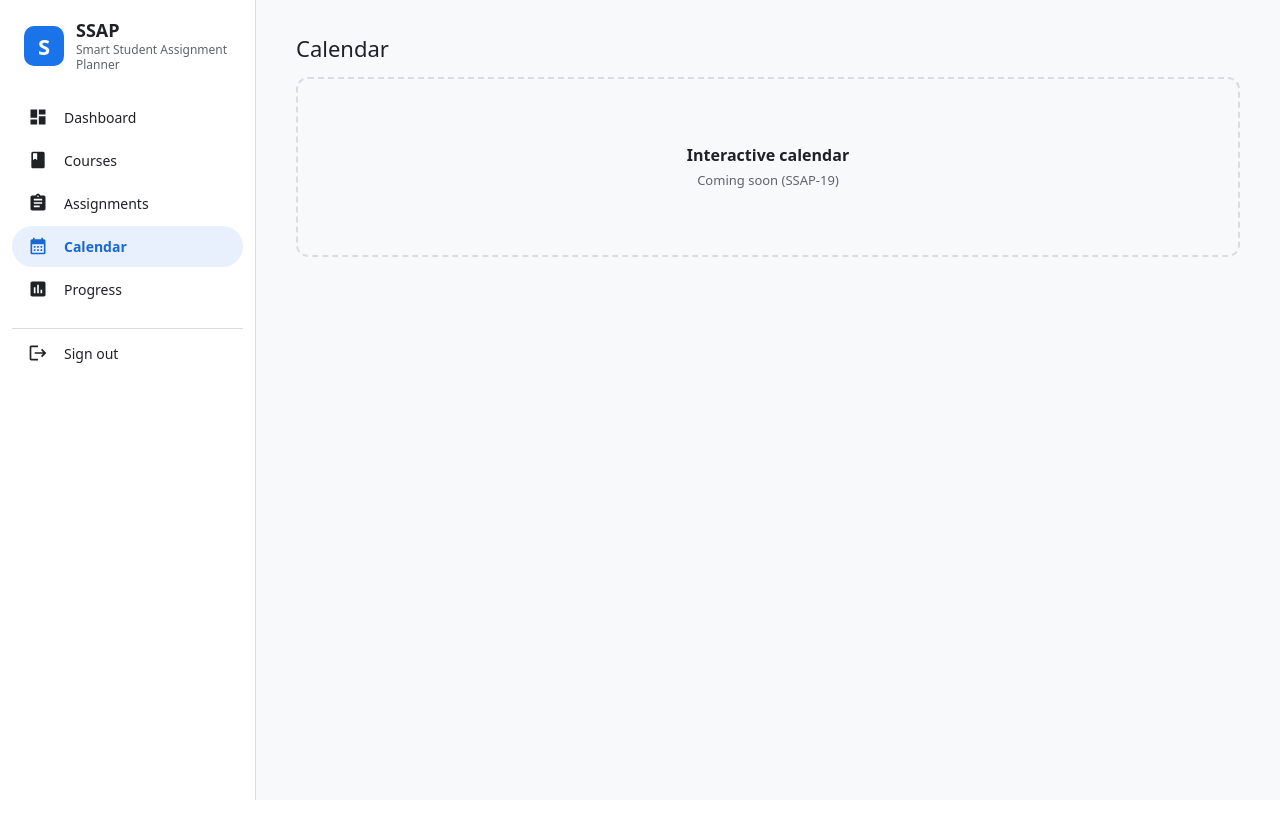
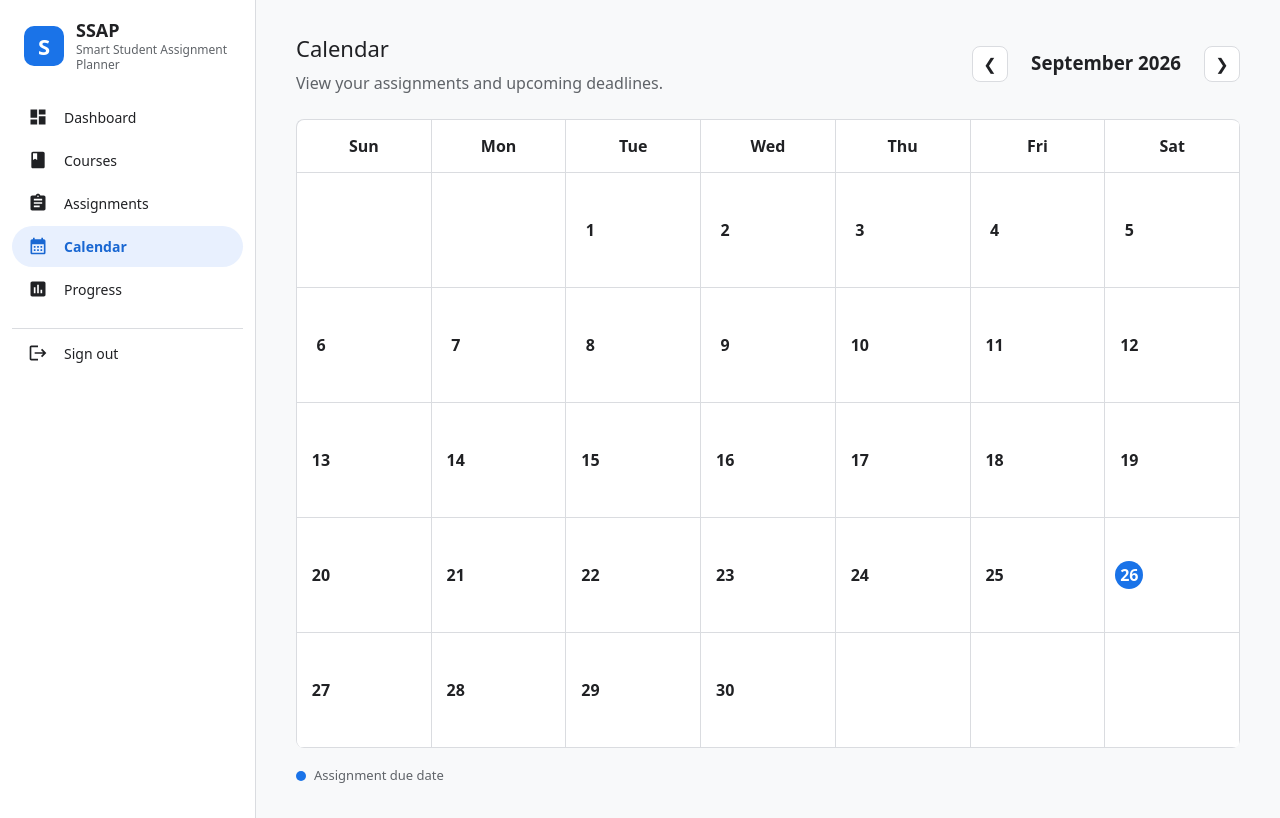
Before and after one commit to BhavyaSura/Smart-Student-Assignment-Planner, a Flask app: page /calendar in a window 1280 px wide. Run offline with Flask 3, Linux system fonts and the light colour scheme; the visitor is signed in with stand-in values (Sample User, id 1); tables that the repository leaves empty hold one stand-in row (values such as "Sample post").

Commit message:
Implement SSAP-19 interactive calendar

```diff
--- a/features/calendar/routes.py
+++ b/features/calendar/routes.py
@@ -1,12 +1,74 @@
 """
-features/calendar/routes.py -- Calendar: the home page of the Calendar feature (empty for now).
+features/calendar/routes.py -- Interactive monthly calendar.
 """
-# SSAP-19: replace this empty page with the interactive calendar.
-from flask import render_template
+
+import calendar as month_calendar
+from datetime import date, datetime
+
+from flask import render_template, request, session
+
+from models import Assignment
 from . import calendar_bp
 
 
 @calendar_bp.route('/calendar')
 def calendar():
-    # Empty for now. This page is the home of the Calendar feature.
-    return render_template('calendar/home.html')
+    today = date.today()
+    month_value = request.args.get('month', today.strftime('%Y-%m'))
+
+    try:
+        selected_month = datetime.strptime(month_value, '%Y-%m').date()
+    except ValueError:
+        selected_month = today.replace(day=1)
+
+    year = selected_month.year
+    month = selected_month.month
+
+    first_day = date(year, month, 1)
+    last_day = date(
+        year,
+        month,
+        month_calendar.monthrange(year, month)[1]
+    )
+
+    assignments = Assignment.query.filter_by(
+        user_id=session['user_id']
+    ).filter(
+        Assignment.due_date >= first_day.isoformat(),
+        Assignment.due_date <= last_day.isoformat(),
+        Assignment.status != 'Completed'
+    ).order_by(Assignment.due_date.asc()).all()
+
+    assignments_by_day = {}
+
+    for assignment in assignments:
+        try:
+            due_date = date.fromisoformat(assignment.due_date)
+            assignments_by_day.setdefault(due_date.day, []).append(assignment)
+        except (ValueError, TypeError):
+            continue
+
+    calendar_days = month_calendar.Calendar(
+        firstweekday=6
+    ).monthdayscalendar(year, month)
+
+    previous_month = (
+        selected_month.replace(day=1) - date.resolution
+    ).strftime('%Y-%m')
+
+    if month == 12:
+        next_month = date(year + 1, 1, 1).strftime('%Y-%m')
+    else:
+        next_month = date(year, month + 1, 1).strftime('%Y-%m')
+
+    return render_template(
+        'calendar/home.html',
+        year=year,
+        month=month,
+        month_name=selected_month.strftime('%B'),
+        calendar_days=calendar_days,
+        assignments_by_day=assignments_by_day,
+        previous_month=previous_month,
+        next_month=next_month,
+        today=today
+    )
--- /dev/null
+++ b/static/css/calendar.css
@@ -0,0 +1,231 @@
+.calendar-page {
+    width: 100%;
+}
+
+.calendar-header {
+    display: flex;
+    justify-content: space-between;
+    align-items: center;
+    flex-wrap: wrap;
+    gap: 20px;
+    margin-bottom: 24px;
+}
+
+.calendar-header h2 {
+    margin-bottom: 6px;
+}
+
+.calendar-header p {
+    color: var(--text-muted);
+    margin: 0;
+}
+
+.calendar-navigation {
+    display: flex;
+    align-items: center;
+    gap: 18px;
+}
+
+.calendar-navigation h3 {
+    min-width: 160px;
+    text-align: center;
+    margin: 0;
+}
+
+.calendar-nav-button {
+    display: inline-flex;
+    align-items: center;
+    justify-content: center;
+    width: 36px;
+    height: 36px;
+    border: 1px solid var(--border);
+    border-radius: 8px;
+    color: var(--text);
+    text-decoration: none;
+    background: var(--surface);
+}
+
+.calendar-nav-button:hover {
+    background: var(--accent);
+    color: white;
+}
+
+.calendar-grid {
+    display: grid;
+    grid-template-columns: repeat(7, minmax(0, 1fr));
+    border-top: 1px solid var(--border);
+    border-left: 1px solid var(--border);
+    border-radius: 8px;
+    overflow: hidden;
+    background: var(--surface);
+}
+
+.calendar-weekday {
+    padding: 14px 6px;
+    text-align: center;
+    font-weight: 600;
+    background: var(--surface-alt);
+    border-right: 1px solid var(--border);
+    border-bottom: 1px solid var(--border);
+}
+
+.calendar-day {
+    min-height: 115px;
+    padding: 10px;
+    border-right: 1px solid var(--border);
+    border-bottom: 1px solid var(--border);
+    background: var(--surface);
+}
+
+.empty-day {
+    background: var(--surface-alt);
+    opacity: 1;
+}
+
+.calendar-date {
+    display: inline-flex;
+    align-items: center;
+    justify-content: center;
+    width: 28px;
+    height: 28px;
+    font-weight: 600;
+}
+
+.calendar-day.today .calendar-date {
+    background: var(--accent);
+    color: white;
+    border-radius: 50%;
+}
+
+.calendar-assignments {
+    margin-top: 8px;
+    display: flex;
+    flex-direction: column;
+    gap: 5px;
+}
+
+.calendar-assignment {
+    padding: 5px 7px;
+    border-radius: 5px;
+    background: var(--accent);
+    color: white;
+    font-size: 12px;
+    overflow-wrap: anywhere;
+}
+
+.calendar-legend {
+    display: flex;
+    align-items: center;
+    gap: 8px;
+    margin-top: 18px;
+    color: var(--text-muted);
+    font-size: 13px;
+}
+
+.calendar-dot {
+    width: 10px;
+    height: 10px;
+    border-radius: 50%;
+    background: var(--accent);
+}
+
+@media (max-width: 700px) {
+    .calendar-day {
+        min-height: 80px;
+        padding: 5px;
+    }
+
+    .calendar-weekday {
+        font-size: 12px;
+        padding: 10px 2px;
+    }
+
+    .calendar-assignment {
+        font-size: 10px;
+        padding: 4px;
+    }
+
+    .calendar-header {
+        align-items: flex-start;
+    }
+
+    .calendar-navigation {
+        width: 100%;
+        justify-content: center;
+    }
+}
+/* Calendar date selection pop-up */
+.calendar-date-button {
+    appearance: none;
+    -webkit-appearance: none;
+    display: block;
+    width: 100%;
+    min-height: 115px;
+    box-sizing: border-box;
+    font-family: inherit;
+    font-size: inherit;
+    text-align: left;
+    cursor: pointer;
+    color: inherit;
+    background: var(--surface);
+    border-radius: 0;
+}
+
+.calendar-date-button:hover {
+    background: var(--surface-alt);
+}
+
+.calendar-modal {
+    display: none;
+    position: fixed;
+    inset: 0;
+    z-index: 1000;
+    background: rgba(0, 0, 0, 0.45);
+    align-items: center;
+    justify-content: center;
+    padding: 20px;
+}
+
+.calendar-modal.show {
+    display: flex;
+}
+
+.calendar-modal-content {
+    position: relative;
+    width: 100%;
+    max-width: 400px;
+    padding: 28px;
+    border-radius: 12px;
+    background: var(--surface);
+    box-shadow: 0 10px 35px rgba(0, 0, 0, 0.2);
+}
+
+.calendar-modal-content h3 {
+    margin: 0 30px 18px 0;
+}
+
+.calendar-modal-content ul {
+    padding-left: 22px;
+    margin-bottom: 0;
+}
+
+.calendar-modal-content li {
+    margin-bottom: 10px;
+}
+
+.calendar-modal-close {
+    position: absolute;
+    top: 12px;
+    right: 16px;
+    border: none;
+    background: transparent;
+    color: var(--text);
+    font-size: 28px;
+    cursor: pointer;
+}
+.calendar-date-button {
+    border-top: 0;
+    border-left: 0;
+    border-right: 1px solid var(--border);
+    border-bottom: 1px solid var(--border);
+}
--- /dev/null
+++ b/static/js/calendar.js
@@ -0,0 +1,70 @@
+document.addEventListener("DOMContentLoaded", function () {
+    const modal = document.getElementById("calendarModal");
+    const modalDate = document.getElementById("modalDate");
+    const modalAssignments = document.getElementById("modalAssignments");
+    const closeButton = document.getElementById("closeCalendarModal");
+
+    const dateButtons = document.querySelectorAll(".calendar-date-button");
+
+    function closeModal() {
+        modal.classList.remove("show");
+        modal.setAttribute("aria-hidden", "true");
+    }
+
+    dateButtons.forEach(function (button) {
+        button.addEventListener("click", function () {
+            const day = button.dataset.day;
+            const month = Number(button.dataset.month);
+            const year = Number(button.dataset.year);
+
+            const assignments = JSON.parse(button.dataset.assignments);
+
+            const selectedDate = new Date(year, month - 1, day);
+
+            modalDate.textContent = selectedDate.toLocaleDateString(
+                "en-US",
+                {
+                    weekday: "long",
+                    month: "long",
+                    day: "numeric",
+                    year: "numeric"
+                }
+            );
+
+            modalAssignments.innerHTML = "";
+
+            if (assignments.length === 0) {
+                const message = document.createElement("p");
+                message.textContent = "No assignments due on this date.";
+                modalAssignments.appendChild(message);
+            } else {
+                const list = document.createElement("ul");
+
+                assignments.forEach(function (assignment) {
+                    const item = document.createElement("li");
+                    item.textContent = assignment;
+                    list.appendChild(item);
+                });
+
+                modalAssignments.appendChild(list);
+            }
+
+            modal.classList.add("show");
+            modal.setAttribute("aria-hidden", "false");
+        });
+    });
+
+    closeButton.addEventListener("click", closeModal);
+
+    modal.addEventListener("click", function (event) {
+        if (event.target === modal) {
+            closeModal();
+        }
+    });
+
+    document.addEventListener("keydown", function (event) {
+        if (event.key === "Escape") {
+            closeModal();
+        }
+    });
+});
--- a/templates/calendar/home.html
+++ b/templates/calendar/home.html
@@ -1,11 +1,77 @@
-{# SSAP-19: replace the dashed box with the interactive calendar. #}
 {% extends "base.html" %}
 
+{% block extra_css %}
+<link rel="stylesheet" href="{{ url_for('static', filename='css/calendar.css') }}">
+{% endblock %}
+
 {% block content %}
-<h2>Calendar</h2>
+<section class="calendar-page">
+    <div class="calendar-header">
+        <div>
+            <h2>Calendar</h2>
+            <p>View your assignments and upcoming deadlines.</p>
+        </div>
 
-<div class="placeholder placeholder-tall">
-    <span class="placeholder-title">Interactive calendar</span>
-    <span class="placeholder-note">Coming soon (SSAP-19)</span>
+        <div class="calendar-navigation">
+            <a href="{{ url_for('calendar.calendar', month=previous_month) }}"
+               class="calendar-nav-button" aria-label="Previous month">&#10094;</a>
+
+            <h3>{{ month_name }} {{ year }}</h3>
+
+            <a href="{{ url_for('calendar.calendar', month=next_month) }}"
+               class="calendar-nav-button" aria-label="Next month">&#10095;</a>
+        </div>
+    </div>
+
+    <div class="calendar-grid">
+        {% for day_name in ['Sun', 'Mon', 'Tue', 'Wed', 'Thu', 'Fri', 'Sat'] %}
+            <div class="calendar-weekday">{{ day_name }}</div>
+        {% endfor %}
+
+        {% for week in calendar_days %}
+            {% for day in week %}
+                {% if day == 0 %}
+                    <div class="calendar-day empty-day"></div>
+                {% else %}
+                    <button type="button"
+                            class="calendar-day calendar-date-button {% if today.year == year and today.month == month and today.day == day %}today{% endif %}"
+                            data-day="{{ day }}"
+                            data-month="{{ month }}"
+                            data-year="{{ year }}"
+                            data-assignments='{{ assignments_by_day.get(day, []) | map(attribute="title") | list | tojson }}'>
+                        <span class="calendar-date">{{ day }}</span>
+
+                        {% if day in assignments_by_day %}
+                            <div class="calendar-assignments">
+                                {% for assignment in assignments_by_day[day] %}
+                                    <div class="calendar-assignment">
+                                        {{ assignment.title }}
+                                    </div>
+                                {% endfor %}
+                            </div>
+                        {% endif %}
+                    </button>
+                {% endif %}
+            {% endfor %}
+        {% endfor %}
+    </div>
+
+    <div class="calendar-legend">
+        <span class="calendar-dot"></span>
+        Assignment due date
+    </div>
+</section>
+
+<div class="calendar-modal" id="calendarModal" aria-hidden="true">
+    <div class="calendar-modal-content" role="dialog"
+         aria-modal="true" aria-labelledby="modalDate">
+        <button type="button" class="calendar-modal-close"
+                id="closeCalendarModal" aria-label="Close">&times;</button>
+
+        <h3 id="modalDate"></h3>
+        <div id="modalAssignments"></div>
+    </div>
 </div>
+
+<script src="{{ url_for('static', filename='js/calendar.js') }}" defer></script>
 {% endblock %}
```
